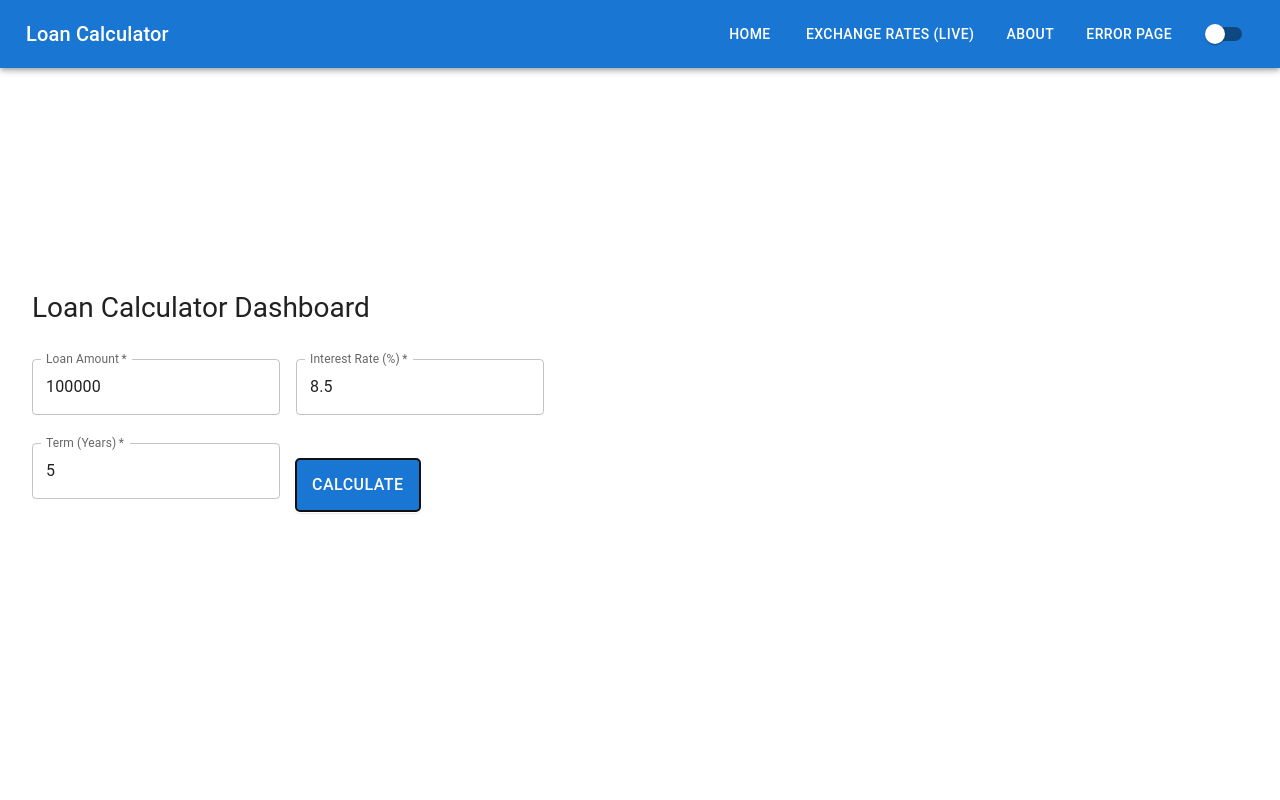
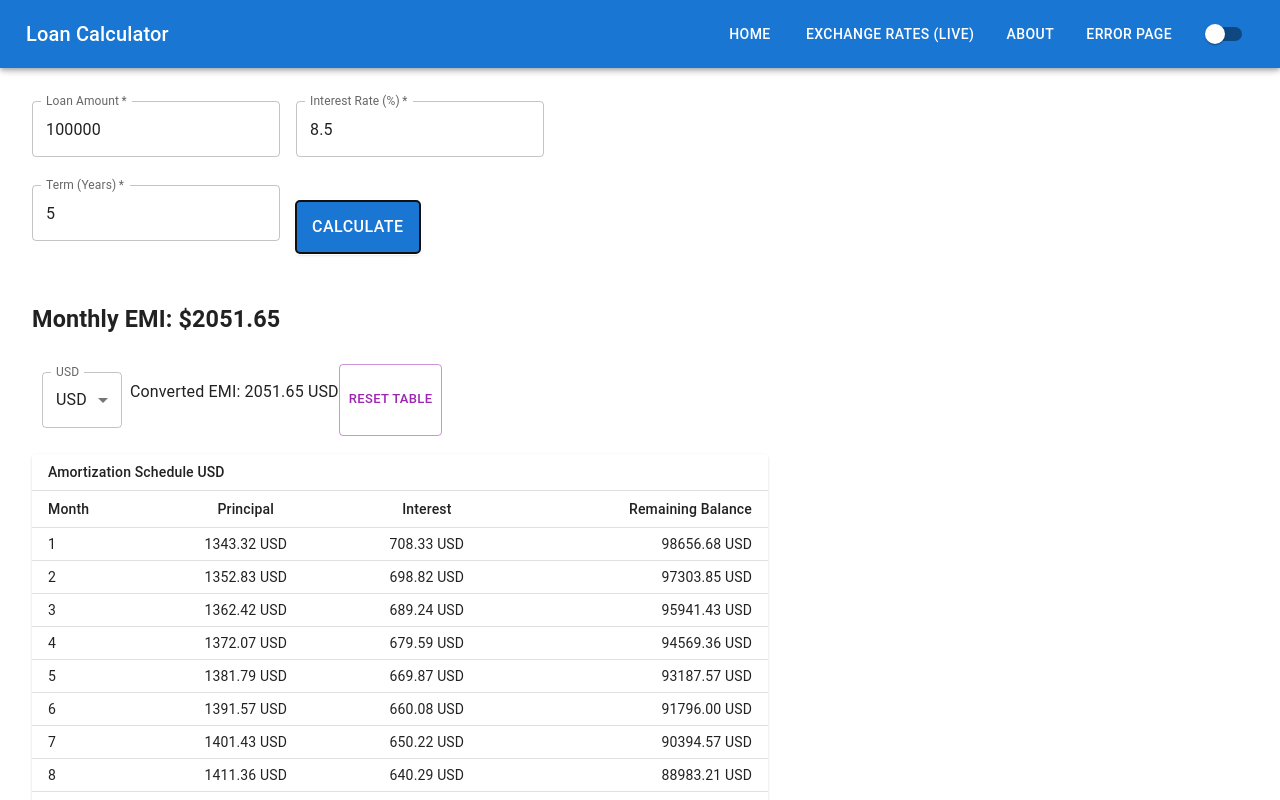
Before and after one commit to tamilselvankrishnamurthigit2197/Loan-Calculator, a React (Vite) app in the folder Loan calculator/: page / in a window 1280 px wide. Both pictures are taken after a click on the button "CALCULATE". Shown: the top 800 px of the page. Built offline with nearby package versions, Linux system fonts and the light colour scheme.

Commit message:
amorization table added

```diff
--- a/Loan calculator/src/Pages/Home/InputField.jsx
+++ b/Loan calculator/src/Pages/Home/InputField.jsx
@@ -10,11 +10,14 @@ import {
   Paper,
   TableCell,
   TableBody,
+  TableContainer,
 } from '@mui/material';
 
 import { useMemo, useState } from 'react';
 import CurrencySelect from '../../components/CurrencyContext/CuSelect';
 import { useThemeCurrency } from '../../components/ToggleTheme/contextTheme';
+
+
 
 
 /* emi calculation */
@@ -40,7 +43,7 @@ const InputField = () => {
   const {currency} = useThemeCurrency()
 
   /* amortization schedule */
-  const [showSchedule, setShowSchedule] = useState(true)
+  const [showSchedule, setShowSchedule] = useState([])
 
   /* EMI calculation Memoize */
   const emi = useMemo(()=> calcEMI(
@@ -50,40 +53,34 @@ const InputField = () => {
   ), [principal, annualRate, years]);
 
   /* Amortization schedule Table */
-  function amortizationSchedule(){}
+  function amortizationSchedule(){
+     let balance = Number(principal);
+    const r = Number(annualRate) / 12 / 100;
+    const months = Number(years) * 12;
+    const table = [];
+
+    for (let i = 1; i <= months; i++) {
+      const interestPayment = balance * r;
+      const principalPayment = emi - interestPayment;
+      balance -= principalPayment;
+
+      table.push({
+        month: i,
+        principal: principalPayment,
+        interest: interestPayment,
+        balance: balance > 0 ? balance : 0,
+      });
+
+      if (balance <= 0) break;
+    }
+
+    return table;
+  }
+
   /* calculate holds : currency selector - EMI value with currency - reset button */
   function handleCalculate(){
-    return(
-      <>
-      <h3>Monthly EMI: ${emi}</h3>
-      <CurrencySelect />
-      <p> Converted EMI: {emi} {currency} </p>
-      <Button variant="outlined"> RESET TABLE</Button>
-      {emi && (
-        <Paper sx={{ mt: 2, overflowX: "auto" }}>
-          <Table size="small">
-            <TableHead>
-                <TableRow>
-                  <TableCell>Month</TableCell>
-                  <TableCell align="center">Principal</TableCell>
-                  <TableCell align="center">Interest</TableCell>
-                  <TableCell align="right">Remaining Balance</TableCell>
-                </TableRow>
-              </TableHead>
-
-              <TableBody>
-                <TableRow>
-                  <TableCell></TableCell>
-                  <TableCell></TableCell>
-                  <TableCell></TableCell>
-                  <TableCell></TableCell>
-                </TableRow>
-              </TableBody>
-          </Table>
-        </Paper>
-      )}
-      </>
-    )
+    const tableData = amortizationSchedule();
+    setShowSchedule(tableData);
   }
 
   return (
@@ -128,10 +125,10 @@ const InputField = () => {
             required
             id="outlined-interest"
             label="Interest Rate (%)"
-            defaultValue="8.5"
+            /* defaultValue="8.5" */
             fullWidth
             margin='dense'
-            onChange={e=>setAnnualRate(e.target.value)}
+            onChange={(e)=>setAnnualRate(e.target.value)}
             value={annualRate}
           />
         </Grid>
@@ -141,10 +138,10 @@ const InputField = () => {
             required
             id="outlined-term"
             label="Term (Years)"
-            defaultValue="6"
+            /* defaultValue="6" */
             fullWidth
             margin='dense'
-            onChange={e=>setYears(e.target.value)}
+            onChange={(e)=>setYears(e.target.value)}
             value={years}
           />
         </Grid>
@@ -164,6 +161,72 @@ const InputField = () => {
           </Button>
         </Grid>
       </Grid>
+      {showSchedule.length > 0 && (
+          <>
+          <Typography variant="h6" sx={{ mt: 3, display: 'flex', flexGrow: 1,}}>
+            <h3> Monthly EMI: ${emi.toFixed(2)}</h3>
+          </Typography>
+            <div style={{
+                display: 'flex',
+                flexGrow: 1,
+                flexDirection: 'row',
+                padding: '2px',
+                pt: 0,
+                mt: 2,
+                maxHeight: 600, // prevent stretching too much on big screens
+            }}>
+                <CurrencySelect />
+                <p>Converted EMI: {emi.toFixed(2)} {currency} </p>
+                <Button
+                  variant="outlined"
+                  size='small'
+                  color='secondary'
+                  onClick={()=>{
+                    setShowSchedule([]);
+                  }}
+                > RESET TABLE </Button>
+            </div>
+
+
+
+        <TableContainer
+            component={Paper}
+            sx={{
+              mt: 2,
+              maxHeight: 600, // sets scrollable area height
+              overflow: "auto",
+            }}
+        >
+          <Table size="small" stickyHeader>
+          {/* <Table sx={{ minWidth: 300 }} size="small" aria-label="a dense table"> */}
+          <TableHead>
+          <TableRow>
+          <TableCell colSpan={4} align='left'>Amortization Schedule {currency}</TableCell>
+          </TableRow>
+          <TableRow>
+          <TableCell>Month</TableCell>
+          <TableCell align="center">Principal</TableCell>
+          <TableCell align="center">Interest</TableCell>
+          <TableCell align="right">Remaining Balance</TableCell>
+          </TableRow>
+          </TableHead>
+
+          <TableBody>
+          {showSchedule.map((row)=>(
+          <TableRow key={row.month}>
+          <TableCell align='left'>{row.month}</TableCell>
+          <TableCell align='center'>{row.principal.toFixed(2)} {currency}</TableCell>
+          <TableCell align='center'>{row.interest.toFixed(2)} {currency}</TableCell>
+          <TableCell align='right'>{row.balance.toFixed(2)} {currency}</TableCell>
+          </TableRow>
+          ))}
+          </TableBody>
+
+          </Table>
+        </TableContainer>
+
+      </>
+      )}
     </Box>
   );
 };
```
